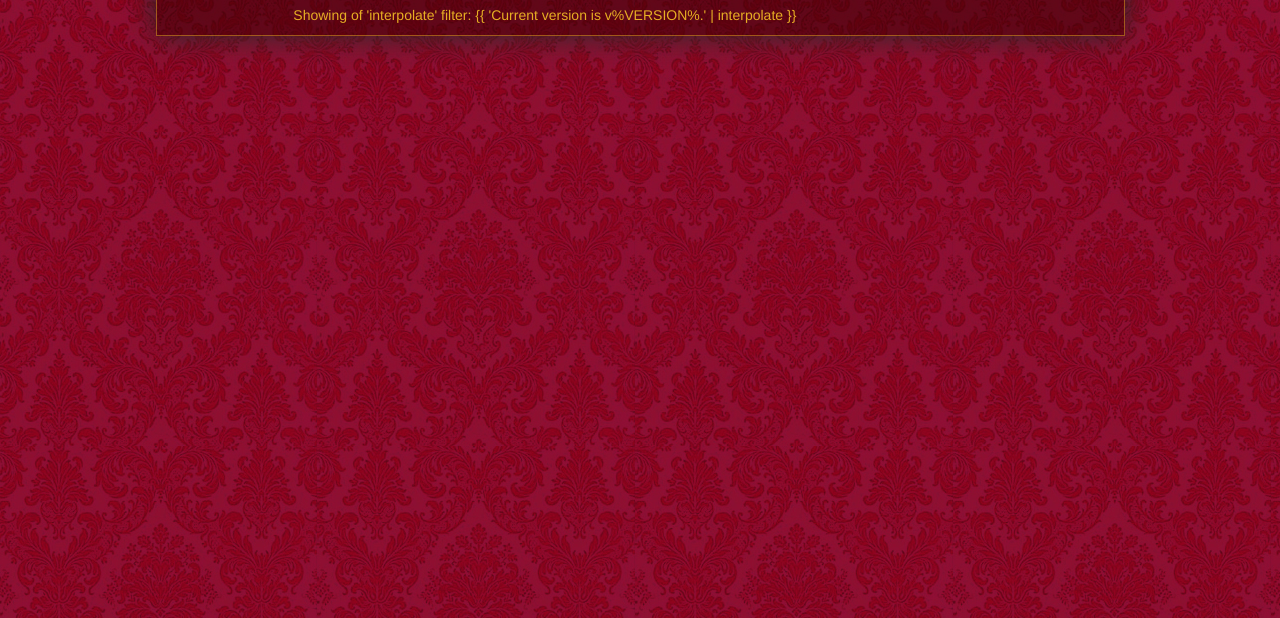
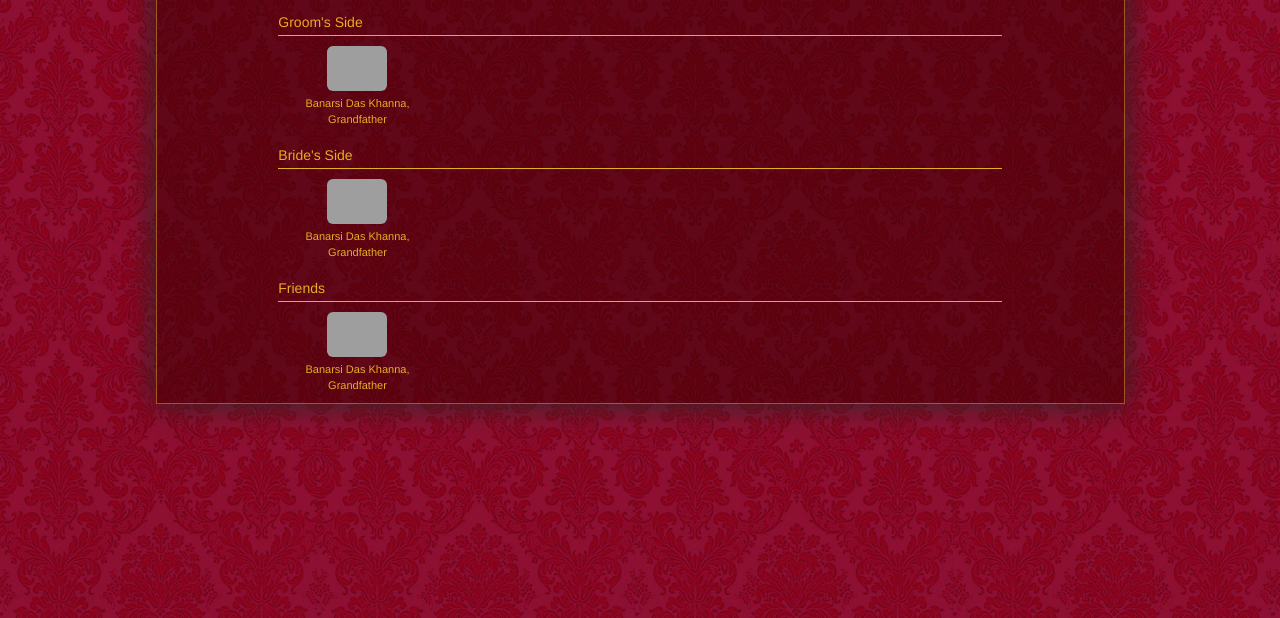
Before and after one commit to mappmechanic/rahatpalak, a website: page app/index.html at #/familyfriends in a window 1280 px wide. Shown: the part 182-800 px from the top of the page. Drawn offline with Linux system fonts and the light colour scheme; grey boxes are pictures that could not be loaded.

Commit message:
Added Family & Friends Placeholders

```diff
--- a/app/css/app.css
+++ b/app/css/app.css
@@ -75,6 +75,29 @@ body
 .date
 {
  font-size: 25px;
+}
+
+.familyPics img
+{
+ height:60x;
+ width:60px;
+}
+
+.familyPics .row
+{
+ font-size: 11px;
+ text-align: center;
+}
+
+.familyPics p
+{
+ padding-top: 5px;
+}
+
+.familyPics h5
+{
+padding-bottom: 5px;
+border-bottom: 1px solid  #e6ae24;
 }
 
 /** Media Queries */
--- a/app/partials/familyfriends.html
+++ b/app/partials/familyfriends.html
@@ -1,5 +1,27 @@
 <h2>Family & Friends</h2>
-<p>
-  Showing of 'interpolate' filter:
-  {{ 'Current version is v%VERSION%.' | interpolate }}
-</p>
+<div class="row familyPics">
+ <h5>Groom's Side</h5>
+    <div class="row">
+      <div class="col-md-3 column">
+        <img src="http://www.mycomeup.com/sites/all/themes/mcu/images/user_blank.png" class="img-rounded"><br>
+        <p>Banarsi Das Khanna,<br>
+          Grandfather</p>
+      </div>
+    </div>
+ <h5>Bride's Side</h5>
+    <div class="row">
+      <div class="col-md-3 column">
+        <img src="http://www.mycomeup.com/sites/all/themes/mcu/images/user_blank.png" class="img-rounded"><br>
+        <p>Banarsi Das Khanna,<br>
+          Grandfather</p>
+      </div>
+    </div>
+ <h5>Friends</h5>
+    <div class="row">
+      <div class="col-md-3 column">
+        <img src="http://www.mycomeup.com/sites/all/themes/mcu/images/user_blank.png" class="img-rounded"><br>
+        <p>Banarsi Das Khanna,<br>
+          Grandfather</p>
+      </div>
+    </div>
+</div>
```
Also changed, not shown: app/index.html (+2 -1 lines).
